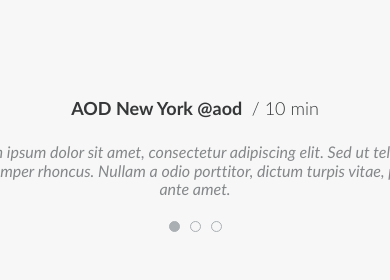
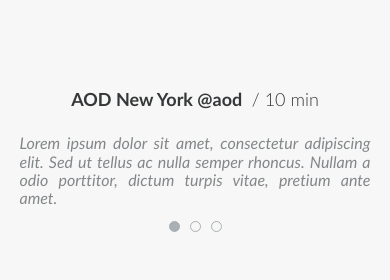
Before and after one commit to av1at0r/ado-bikes, a website: page source/index.html in a window 390 px wide. Shown: the part 2480-2760 px from the top of the page. Drawn offline with nearby package versions, Linux system fonts and the light colour scheme; files that its build step writes are made by us from their sources.

Commit message:
Исправил переполнение контента сообщения в твиттере

```diff
--- a/source/styles/blocks/_social-message.scss
+++ b/source/styles/blocks/_social-message.scss
@@ -8,8 +8,7 @@
 }
 
 .social-message__content {
-  width: 60%;
-  min-width: 500px;
+  padding: 0 20%;
 }
 
 .social-message__icon {
@@ -45,3 +44,15 @@
   margin: 0;
   font-style: italic;
 }
+
+@media (max-width: 600px) {
+  .social-message__content {
+    padding: 0 5%;
+  }
+}
+
+@media (max-width: 600px) {
+  .social-message__content {
+    text-align: justify;
+  }
+}
```
